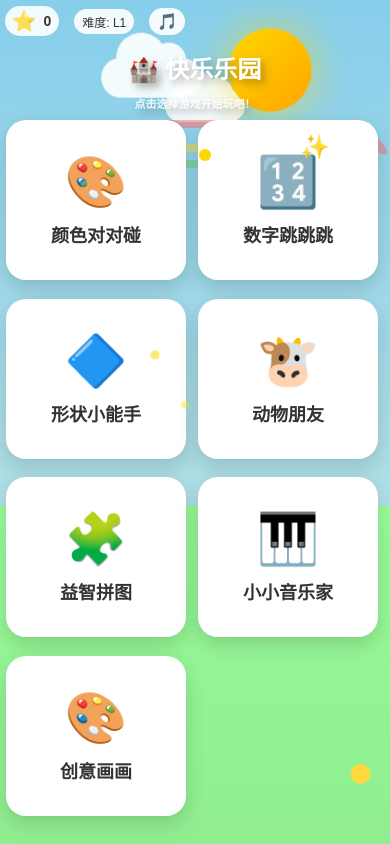
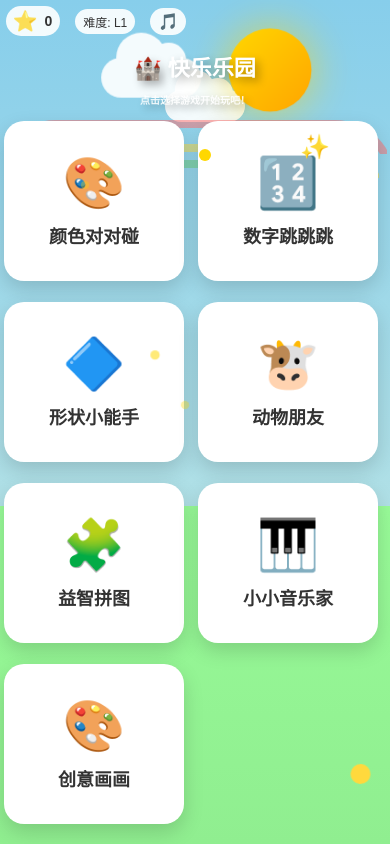
Before and after one commit to sicauyanglei/happy-landergarten, a website: page index.html in a window 390 px wide. Drawn offline with Linux system fonts and the light colour scheme.

Commit message:
fix: 优化移动端游戏界面布局
- 移除移动端滚动条，设置 overflow: hidden
- 游戏卡片改用 flexbox + CSS Grid 自适应布局
- 添加刘海屏安全区域适配 (safe-area-inset)
- Header 使用 fixed 定位避免遮挡内容
- 优化各断点下的网格布局

Co-Authored-By: Claude Opus 4.6 <noreply@anthropic.com>

```diff
--- a/index.html
+++ b/index.html
@@ -43,9 +43,14 @@
                 height: 100dvh;
                 max-height: 100dvh;
                 border-radius: 0;
-                overflow-y: auto;
-                overflow-x: hidden;
-                -webkit-overflow-scrolling: touch;
+                overflow: hidden;
+                padding-top: env(safe-area-inset-top);
+                padding-bottom: env(safe-area-inset-bottom);
+                padding-left: env(safe-area-inset-left);
+                padding-right: env(safe-area-inset-right);
+            }
+            .header {
+                top: calc(20px + env(safe-area-inset-top));
             }
         }
         .cloud {
@@ -149,7 +154,7 @@
         .floating-star-3 { top: 300px; left: 1100px; animation-delay: 2s; }
 
         .header {
-            position: absolute;
+            position: fixed;
             top: 20px; left: 20px; right: 20px;
             display: flex;
             justify-content: space-between;
@@ -193,9 +198,15 @@
             top: 0; left: 0; width: 100%; height: 100%;
             display: none;
         }
-        .scene.active { display: block; }
+        .scene.active {
+            display: flex;
+            flex-direction: column;
+        }
         .scene { display: none; }
-        #playground.active { display: block; }
+        #playground.active {
+            display: flex;
+            flex-direction: column;
+        }
         .title {
             position: absolute;
             top: 180px; left: 50%;
@@ -232,48 +243,68 @@
             .bgm-toggle { padding: 4px 8px; font-size: 16px; }
         }
         @media (max-width: 768px) {
+            .scene.active, #playground.active {
+                padding-top: calc(60px + env(safe-area-inset-top));
+            }
             .games-grid {
-                position: absolute;
-                top: 140px;
-                left: 8px;
-                right: 8px;
-                bottom: 15px;
-                width: auto;
-                transform: none;
+                position: relative;
+                flex: 1;
                 display: grid;
                 grid-template-columns: repeat(3, 1fr);
                 grid-template-rows: repeat(3, 1fr);
                 gap: 6px;
+                padding: 8px;
+                min-height: 0;
+                width: 100%;
+                left: 0;
+                right: 0;
+                top: auto;
+                bottom: auto;
+                transform: none;
+                margin-top: 10px;
             }
             .game-card {
                 width: 100%;
                 height: 100%;
+                min-height: 0;
             }
             .game-icon { font-size: 26px; }
             .game-name { font-size: 11px; }
+            .title {
+                position: relative;
+                top: auto;
+                left: auto;
+                transform: none;
+                margin-top: 0;
+            }
+            .subtitle { font-size: 12px; }
+            .header { top: calc(10px + env(safe-area-inset-top)); left: 10px; right: 10px; }
         }
         @media (max-width: 600px) {
             .games-grid {
-                top: 130px;
                 grid-template-columns: repeat(3, 1fr);
                 grid-template-rows: repeat(3, 1fr);
+                gap: 5px;
+                padding: 6px;
             }
             .game-icon { font-size: 24px; }
+            .game-name { font-size: 10px; }
         }
         @media (max-width: 480px) {
+            .scene.active, #playground.active {
+                padding-top: calc(50px + env(safe-area-inset-top));
+            }
             .games-grid {
-                top: 120px;
                 grid-template-columns: repeat(2, 1fr);
                 grid-template-rows: repeat(4, 1fr);
                 gap: 5px;
-                left: 6px;
-                right: 6px;
+                padding: 4px;
             }
             .game-icon { font-size: 22px; }
             .game-name { font-size: 10px; }
-            .title { font-size: 24px; top: 50px; }
-            .subtitle { font-size: 11px; }
-            .header { top: 6px; }
+            .title { font-size: 22px; margin-top: 0; }
+            .subtitle { font-size: 10px; }
+            .header { top: calc(6px + env(safe-area-inset-top)); left: 6px; right: 6px; }
         }
         .game-card {
             width: 180px; height: 160px;
```
Also changed, not shown: src/index.html (+50 -17 lines).
